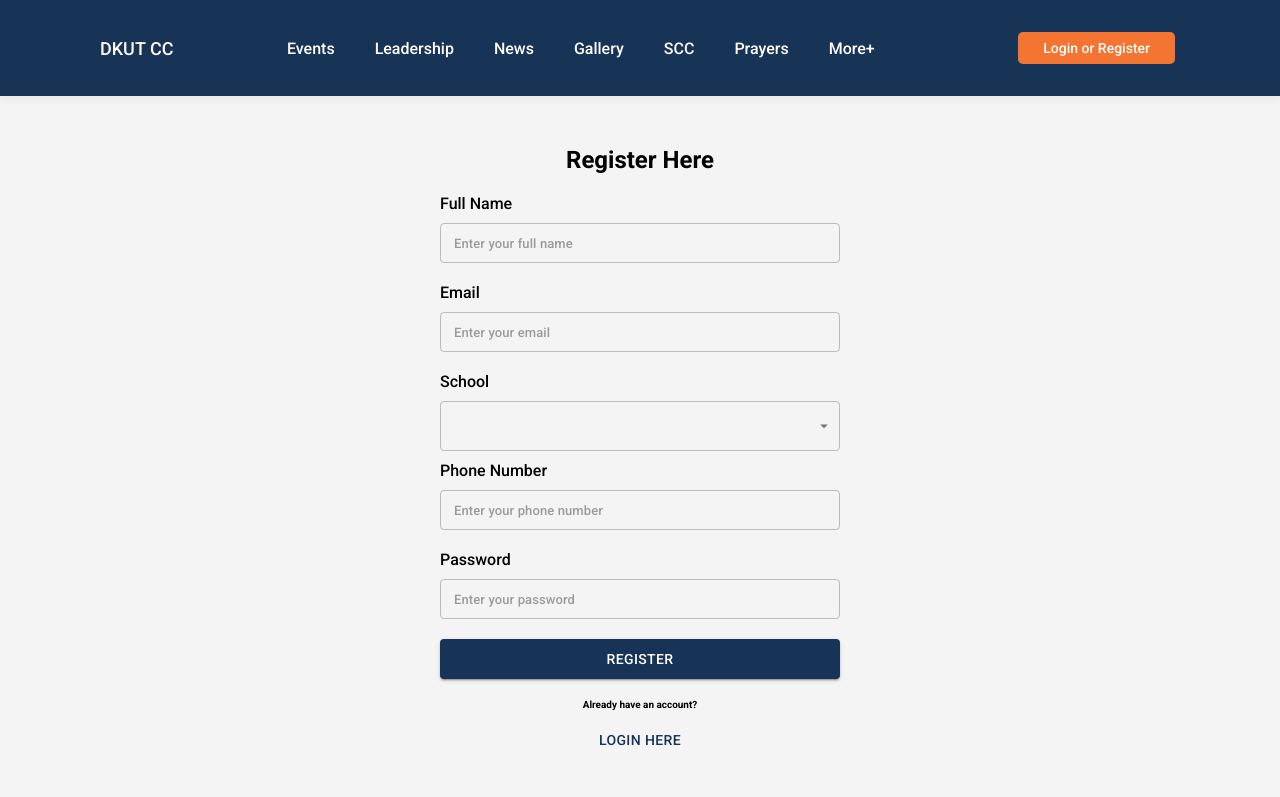
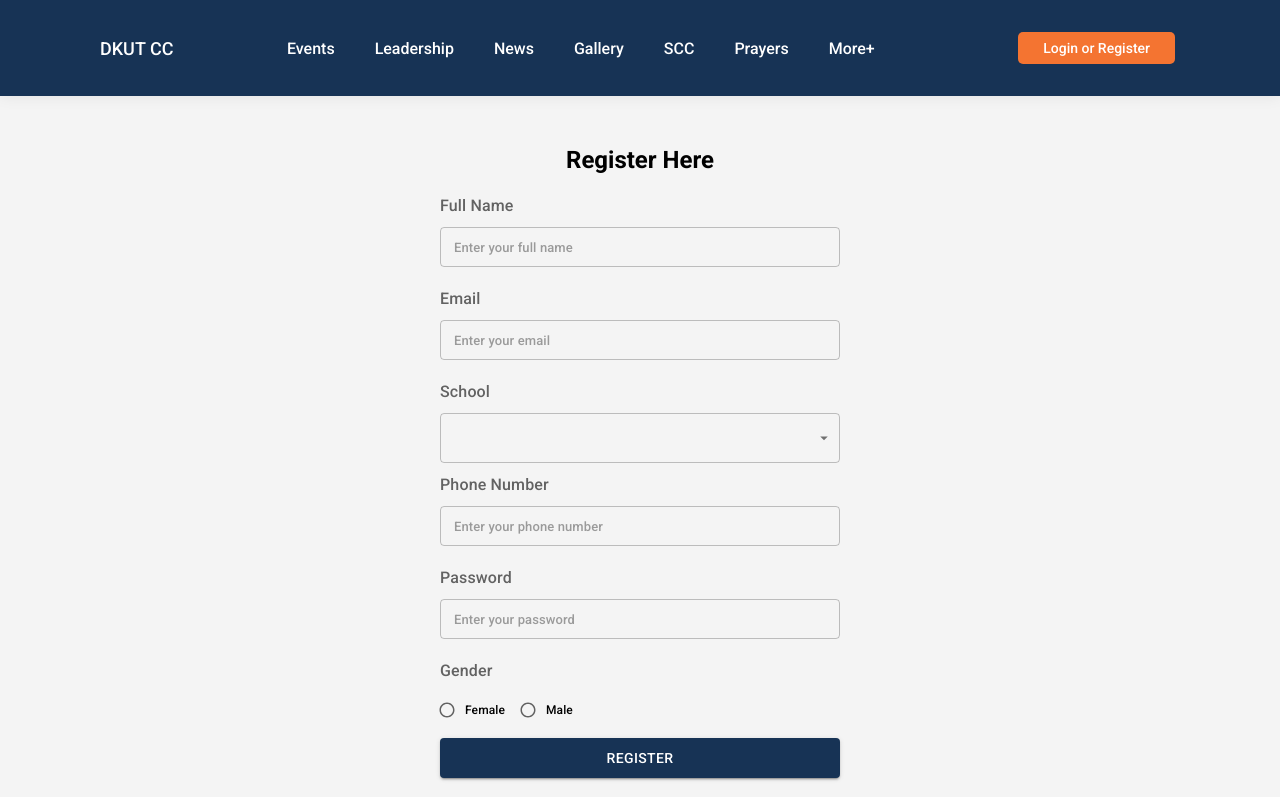
Before and after one commit to marville001/caweb, a React (Create React App) app: page /register in a window 1280 px wide. Shown: the top 797 px of the page. Built offline with nearby package versions, Linux system fonts and the light colour scheme.

Commit message:
added gender input

```diff
--- a/src/pages/Register.jsx
+++ b/src/pages/Register.jsx
@@ -1,7 +1,11 @@
 import {
   Button,
   FormControl,
+  FormControlLabel,
+  FormLabel,
   MenuItem,
+  Radio,
+  RadioGroup,
   Select,
   TextField,
 } from "@mui/material";
@@ -34,7 +38,7 @@ const Login = () => {
       <div className="login-form">
         <h1 className="form-title">Register Here</h1>
         <div className="input-group">
-          <label className="input-label">Full Name</label>
+          <FormLabel className="input-label">Full Name</FormLabel>
           <TextField
             name="name"
             value={user.name}
@@ -46,7 +50,7 @@ const Login = () => {
         </div>
 
         <div className="input-group">
-          <label className="input-label">Email</label>
+          <FormLabel className="input-label">Email</FormLabel>
           <TextField
             name="email"
             value={user.email}
@@ -57,7 +61,7 @@ const Login = () => {
           />
         </div>
         <FormControl fullWidth>
-          <label className="input-label">School</label>
+          <FormLabel className="input-label">School</FormLabel>
           <Select
             value={user.school}
             name="school"
@@ -69,7 +73,7 @@ const Login = () => {
           </Select>
         </FormControl>
         <div className="input-group">
-          <label className="input-label">Phone Number</label>
+          <FormLabel className="input-label">Phone Number</FormLabel>
           <TextField
             name="contact"
             value={user.contact}
@@ -80,7 +84,7 @@ const Login = () => {
           />
         </div>
         <div className="input-group">
-          <label className="input-label">Password</label>
+          <FormLabel className="input-label">Password</FormLabel>
           <TextField
             name="password"
             value={user.password}
@@ -90,13 +94,37 @@ const Login = () => {
             fullWidth
           />
         </div>
+
+        <FormControl component="fieldset">
+          <FormLabel className="input-label" component="legend">
+            Gender
+          </FormLabel>
+          <RadioGroup
+            row
+            aria-label="gender"
+            defaultValue="female"
+            value={user.gender}
+            name="radio-buttons-group"
+          >
+            <FormControlLabel
+              value="female"
+              control={<Radio />}
+              label="Female"
+            />
+            <FormControlLabel value="male" control={<Radio />} label="Male" />
+          </RadioGroup>
+        </FormControl>
+        <div style={{margin:"10px"}} />
+
         <Button fullWidth variant="contained">
           Register
         </Button>
 
         <h5 className="or">Already have an account?</h5>
 
-        <Button fullWidth onClick={()=>history.push("/login")}>Login Here</Button>
+        <Button fullWidth onClick={() => history.push("/login")}>
+          Login Here
+        </Button>
       </div>
     </div>
   );
```
